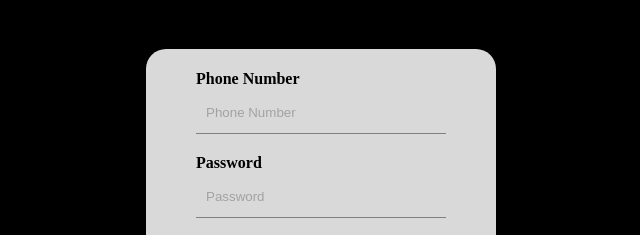
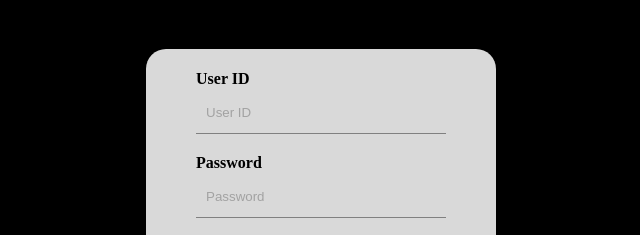
Before and after one commit to vanshbadjate07/PTConnectia.github.io, a plain HTML site: page third.3.html in a window 1280 px wide. Shown: the part 355-590 px from the top of the page, 319-959 px from the left. Drawn offline with Linux system fonts and the light colour scheme.

Commit message:
Update third.3.html

```diff
--- a/third.3.html
+++ b/third.3.html
@@ -98,8 +98,8 @@
             <h1>Login</h1>
             <div class="field">
                 <div class="enroll">
-                    <h4>Phone Number</h4>
-                    <input type="number" placeholder="Phone Number">
+                    <h4>User ID</h4>
+                    <input type="number" placeholder="User ID">
                 </div>
                 <div class="pass">
                     <h4>Password</h4>
```
